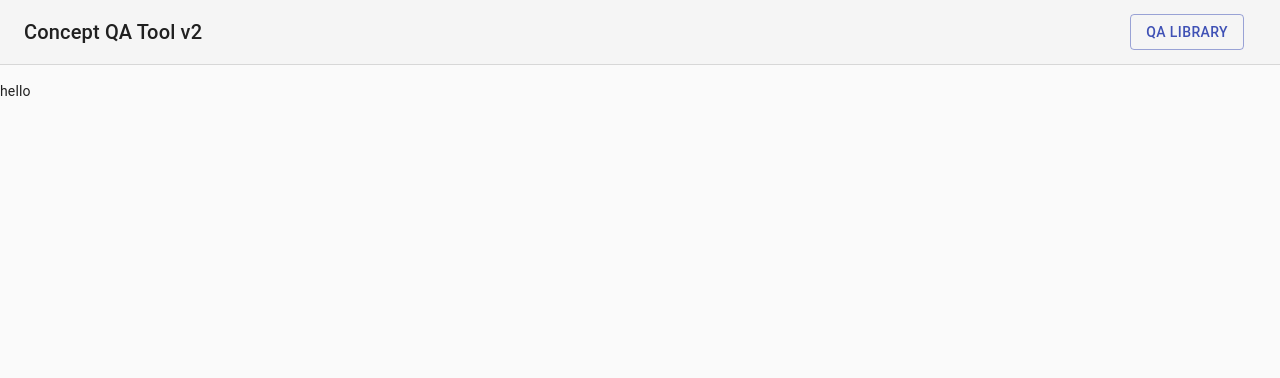
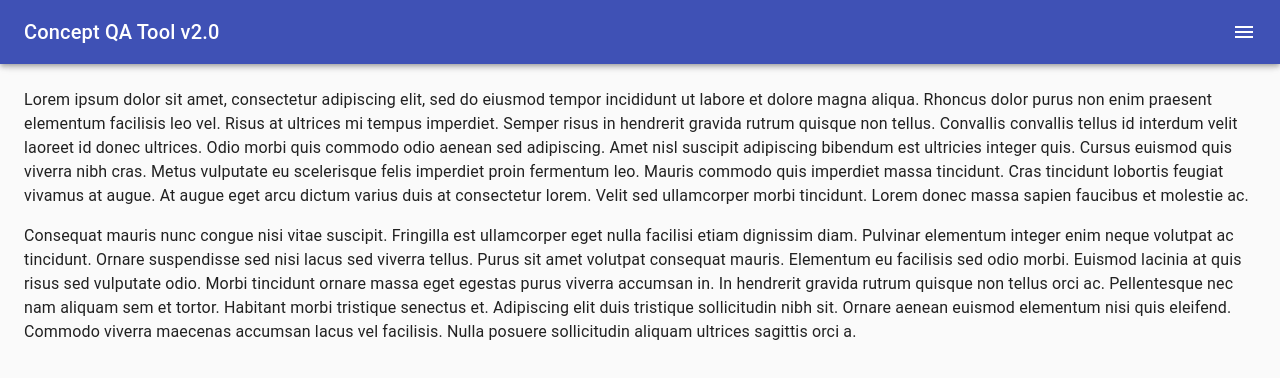
Before and after one commit to lorencianodramayo/qatoolv2, a React (Create React App) app in the folder client/: page /1 in a window 1280 px wide. Shown: the top 378 px of the page. Built offline with nearby package versions, Linux system fonts and the light colour scheme.

Commit message:
updated tool's ui

```diff
--- a/client/src/components/Tool.js
+++ b/client/src/components/Tool.js
@@ -1,59 +1,183 @@
 import React from 'react';
+import clsx from 'clsx';
+import { makeStyles, useTheme } from '@material-ui/core/styles';
+import Drawer from '@material-ui/core/Drawer';
 import AppBar from '@material-ui/core/AppBar';
-import Button from '@material-ui/core/Button';
+import Toolbar from '@material-ui/core/Toolbar';
 import CssBaseline from '@material-ui/core/CssBaseline';
-import Toolbar from '@material-ui/core/Toolbar';
+import List from '@material-ui/core/List';
 import Typography from '@material-ui/core/Typography';
-import { makeStyles } from '@material-ui/core/styles';
-import Container from '@material-ui/core/Container';
+import Divider from '@material-ui/core/Divider';
+import IconButton from '@material-ui/core/IconButton';
+import MenuIcon from '@material-ui/icons/Menu';
+import ChevronLeftIcon from '@material-ui/icons/ChevronLeft';
+import ChevronRightIcon from '@material-ui/icons/ChevronRight';
+import ListItem from '@material-ui/core/ListItem';
+import ListItemIcon from '@material-ui/core/ListItemIcon';
+import ListItemText from '@material-ui/core/ListItemText';
+import InboxIcon from '@material-ui/icons/MoveToInbox';
+import MailIcon from '@material-ui/icons/Mail';
 
+const drawerWidth = 400;
 
 const useStyles = makeStyles((theme) => ({
-  '@global': {
-    ul: {
-      margin: 0,
-      padding: 0,
-      listStyle: 'none',
-    },
+  root: {
+    display: 'flex',
   },
   appBar: {
-    borderBottom: `1px solid ${theme.palette.divider}`,
+    transition: theme.transitions.create(['margin', 'width'], {
+      easing: theme.transitions.easing.sharp,
+      duration: theme.transitions.duration.leavingScreen,
+    }),
   },
-  toolbar: {
-    flexWrap: 'wrap',
+  appBarShift: {
+    width: `calc(100% - ${drawerWidth}px)`,
+    transition: theme.transitions.create(['margin', 'width'], {
+      easing: theme.transitions.easing.easeOut,
+      duration: theme.transitions.duration.enteringScreen,
+    }),
+    marginRight: drawerWidth,
   },
-  toolbarTitle: {
+  title: {
     flexGrow: 1,
   },
-  link: {
-    margin: theme.spacing(1, 1.5),
+  hide: {
+    display: 'none',
   },
-  heroContent: {
-    padding: theme.spacing(2, 0, 2),
+  drawer: {
+    width: drawerWidth,
+    flexShrink: 0,
+  },
+  drawerPaper: {
+    width: drawerWidth,
+  },
+  drawerHeader: {
+    display: 'flex',
+    alignItems: 'center',
+    padding: theme.spacing(0, 1),
+    // necessary for content to be below app bar
+    ...theme.mixins.toolbar,
+    justifyContent: 'flex-start',
+  },
+  content: {
+    flexGrow: 1,
+    padding: theme.spacing(3),
+    transition: theme.transitions.create('margin', {
+      easing: theme.transitions.easing.sharp,
+      duration: theme.transitions.duration.leavingScreen,
+    }),
+    marginRight: -drawerWidth,
+    minHeight: "100vh"
+  },
+  contentShift: {
+    transition: theme.transitions.create('margin', {
+      easing: theme.transitions.easing.easeOut,
+      duration: theme.transitions.duration.enteringScreen,
+    }),
+    marginRight: 0,
   },
 }));
 
 export default function Tool() {
   const classes = useStyles();
+  const theme = useTheme();
+  const [open, setOpen] = React.useState(false);
+
+  const handleDrawerOpen = () => {
+    setOpen(true);
+  };
+
+  const handleDrawerClose = () => {
+    setOpen(false);
+  };
 
   return (
-    <React.Fragment>
+    <div className={classes.root}>
       <CssBaseline />
-      <AppBar position="static" color="default" elevation={0} className={classes.appBar}>
-        <Toolbar className={classes.toolbar}>
-          <Typography variant="h6" color="inherit" noWrap className={classes.toolbarTitle}>
-            Concept QA Tool v2
+      <AppBar
+        position="fixed"
+        className={clsx(classes.appBar, {
+          [classes.appBarShift]: open,
+        })}
+      >
+        <Toolbar>
+          <Typography variant="h6" noWrap className={classes.title}>
+            Concept QA Tool v2.0
           </Typography>
-          <Button href="#" color="primary" variant="outlined" className={classes.link}>
-            QA Library
-          </Button>
+          <IconButton
+            color="inherit"
+            aria-label="open drawer"
+            edge="end"
+            onClick={handleDrawerOpen}
+            className={clsx(open && classes.hide)}
+          >
+            <MenuIcon />
+          </IconButton>
         </Toolbar>
       </AppBar>
-      {/* Hero unit */}
-      <Container maxWidth="xl" component="main" className={classes.heroContent}>
-          hello
-      </Container>
-      {/* End hero unit */}
-    </React.Fragment>
+      <main
+        className={clsx(classes.content, {
+          [classes.contentShift]: open,
+        })}
+      >
+        <div className={classes.drawerHeader} />
+        <Typography paragraph>
+          Lorem ipsum dolor sit amet, consectetur adipiscing elit, sed do eiusmod tempor incididunt
+          ut labore et dolore magna aliqua. Rhoncus dolor purus non enim praesent elementum
+          facilisis leo vel. Risus at ultrices mi tempus imperdiet. Semper risus in hendrerit
+          gravida rutrum quisque non tellus. Convallis convallis tellus id interdum velit laoreet id
+          donec ultrices. Odio morbi quis commodo odio aenean sed adipiscing. Amet nisl suscipit
+          adipiscing bibendum est ultricies integer quis. Cursus euismod quis viverra nibh cras.
+          Metus vulputate eu scelerisque felis imperdiet proin fermentum leo. Mauris commodo quis
+          imperdiet massa tincidunt. Cras tincidunt lobortis feugiat vivamus at augue. At augue eget
+          arcu dictum varius duis at consectetur lorem. Velit sed ullamcorper morbi tincidunt. Lorem
+          donec massa sapien faucibus et molestie ac.
+        </Typography>
+        <Typography paragraph>
+          Consequat mauris nunc congue nisi vitae suscipit. Fringilla est ullamcorper eget nulla
+          facilisi etiam dignissim diam. Pulvinar elementum integer enim neque volutpat ac
+          tincidunt. Ornare suspendisse sed nisi lacus sed viverra tellus. Purus sit amet volutpat
+          consequat mauris. Elementum eu facilisis sed odio morbi. Euismod lacinia at quis risus sed
+          vulputate odio. Morbi tincidunt ornare massa eget egestas purus viverra accumsan in. In
+          hendrerit gravida rutrum quisque non tellus orci ac. Pellentesque nec nam aliquam sem et
+          tortor. Habitant morbi tristique senectus et. Adipiscing elit duis tristique sollicitudin
+          nibh sit. Ornare aenean euismod elementum nisi quis eleifend. Commodo viverra maecenas
+          accumsan lacus vel facilisis. Nulla posuere sollicitudin aliquam ultrices sagittis orci a.
+        </Typography>
+      </main>
+      <Drawer
+        className={classes.drawer}
+        variant="persistent"
+        anchor="right"
+        open={open}
+        classes={{
+          paper: classes.drawerPaper,
+        }}
+      >
+        <div className={classes.drawerHeader}>
+          <IconButton onClick={handleDrawerClose}>
+            {theme.direction === 'rtl' ? <ChevronLeftIcon /> : <ChevronRightIcon />}
+          </IconButton>
+        </div>
+        <Divider />
+        <List>
+          {['Inbox', 'Starred', 'Send email', 'Drafts'].map((text, index) => (
+            <ListItem button key={text}>
+              <ListItemIcon>{index % 2 === 0 ? <InboxIcon /> : <MailIcon />}</ListItemIcon>
+              <ListItemText primary={text} />
+            </ListItem>
+          ))}
+        </List>
+        <Divider />
+        <List>
+          {['All mail', 'Trash', 'Spam'].map((text, index) => (
+            <ListItem button key={text}>
+              <ListItemIcon>{index % 2 === 0 ? <InboxIcon /> : <MailIcon />}</ListItemIcon>
+              <ListItemText primary={text} />
+            </ListItem>
+          ))}
+        </List>
+      </Drawer>
+    </div>
   );
 }
```
